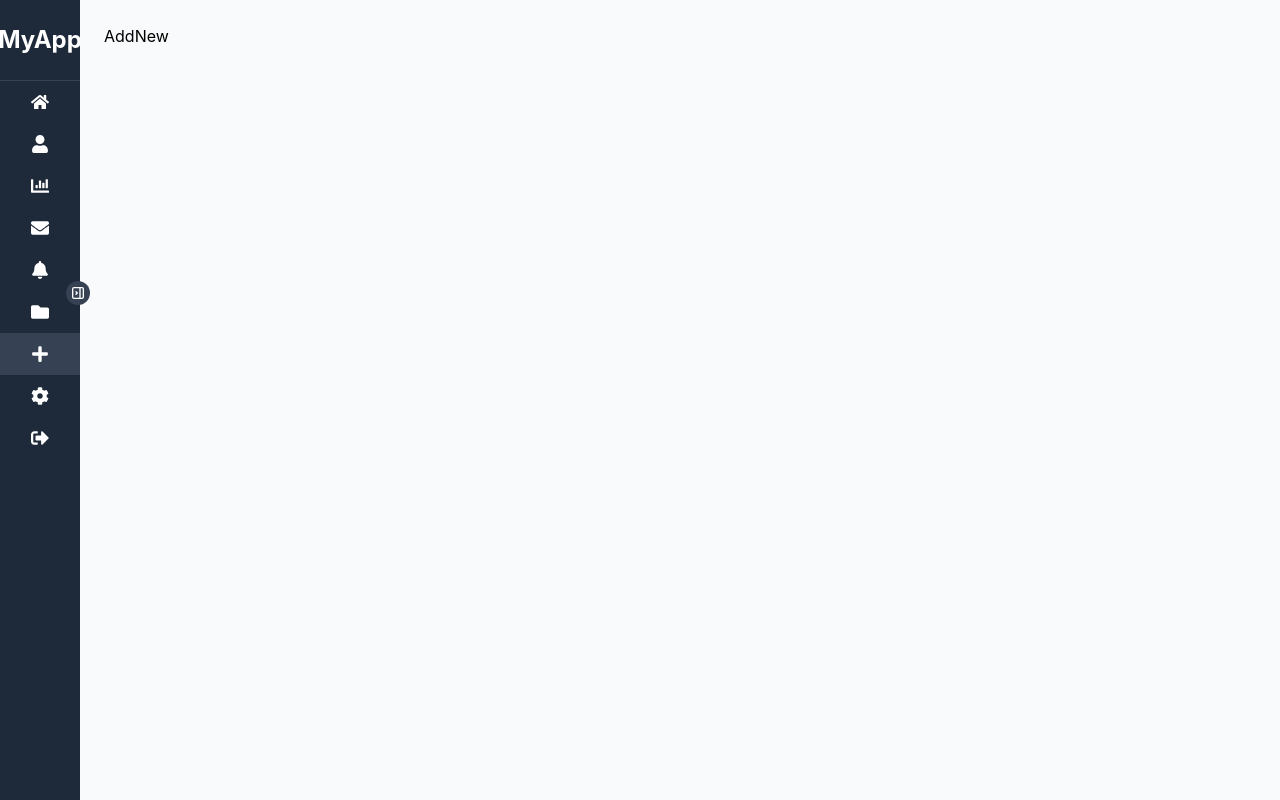
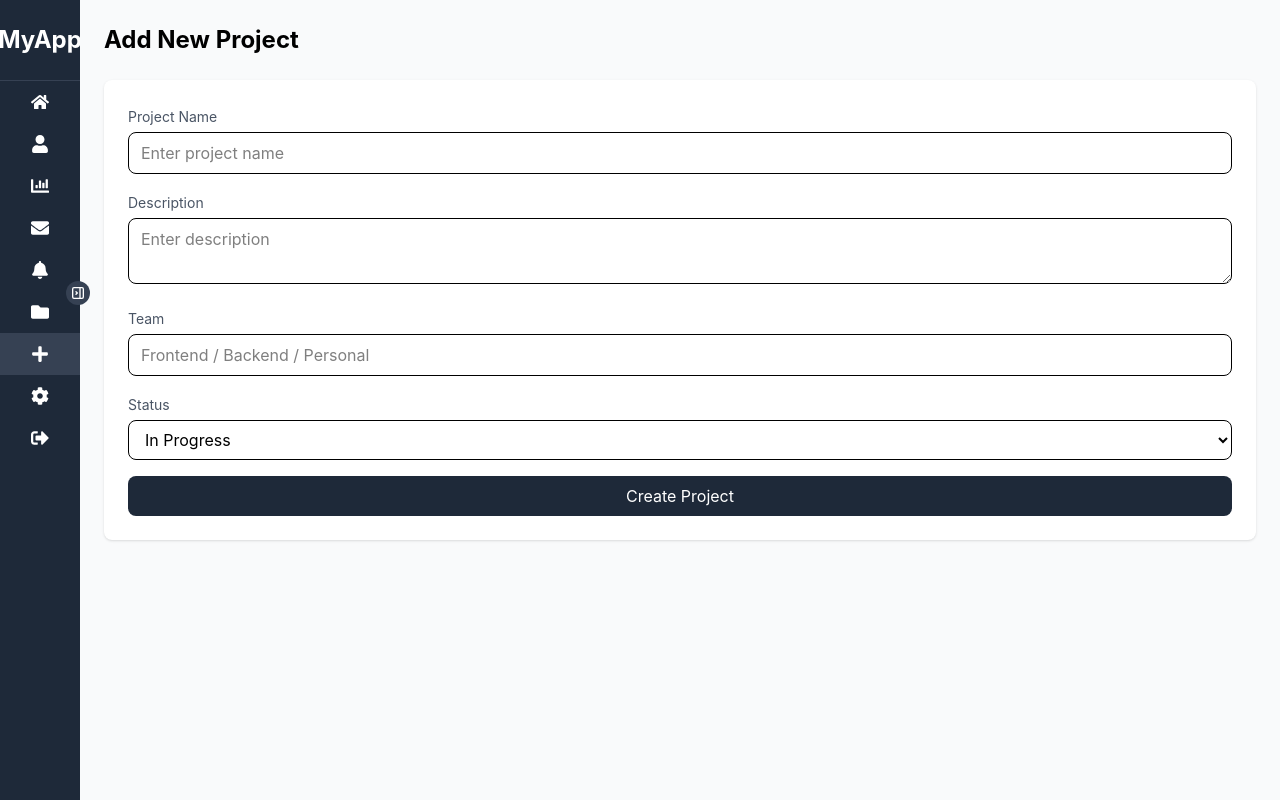
Before and after one commit to Aghakarim-23/adaptive-sidebar-navigation, a React (Vite) app: page /add-new in a window 1280 px wide. Built offline with nearby package versions, Linux system fonts and the light colour scheme.

Commit message:
add: content for the Add new page

```diff
--- a/src/pages/AddNew.jsx
+++ b/src/pages/AddNew.jsx
@@ -1,9 +1,96 @@
-import React from 'react'
+import { useState } from "react";
 
 const AddNew = () => {
+  const [form, setForm] = useState({
+    name: "",
+    description: "",
+    team: "",
+    status: "In Progress",
+  });
+
+  const handleChange = (e) => {
+    setForm({ ...form, [e.target.name]: e.target.value });
+  };
+
+  const handleSubmit = (e) => {
+    e.preventDefault();
+    console.log("New Project:", form);
+    alert("Project added!");
+  };
+
   return (
-    <div>AddNew</div>
-  )
-}
+    <div className="space-y-6">
+      {/* Title */}
+      <h1 className="text-2xl font-bold">Add New Project</h1>
 
-export default AddNew
+      {/* Form */}
+      <form
+        onSubmit={handleSubmit}
+        className="bg-white p-4 sm:p-6 rounded-lg shadow space-y-4"
+      >
+        {/* Name */}
+        <div>
+          <label className="text-sm text-gray-600">Project Name</label>
+          <input
+            type="text"
+            name="name"
+            value={form.name}
+            onChange={handleChange}
+            placeholder="Enter project name"
+            className="w-full border rounded-lg px-3 py-2 mt-1 outline-none focus:ring-2 focus:ring-gray-300"
+          />
+        </div>
+
+        {/* Description */}
+        <div>
+          <label className="text-sm text-gray-600">Description</label>
+          <textarea
+            name="description"
+            value={form.description}
+            onChange={handleChange}
+            placeholder="Enter description"
+            className="w-full border rounded-lg px-3 py-2 mt-1 outline-none focus:ring-2 focus:ring-gray-300"
+          />
+        </div>
+
+        {/* Team */}
+        <div>
+          <label className="text-sm text-gray-600">Team</label>
+          <input
+            type="text"
+            name="team"
+            value={form.team}
+            onChange={handleChange}
+            placeholder="Frontend / Backend / Personal"
+            className="w-full border rounded-lg px-3 py-2 mt-1 outline-none focus:ring-2 focus:ring-gray-300"
+          />
+        </div>
+
+        {/* Status */}
+        <div>
+          <label className="text-sm text-gray-600">Status</label>
+          <select
+            name="status"
+            value={form.status}
+            onChange={handleChange}
+            className="w-full border rounded-lg px-3 py-2 mt-1 outline-none"
+          >
+            <option>In Progress</option>
+            <option>Completed</option>
+            <option>Pending</option>
+          </select>
+        </div>
+
+        {/* Button */}
+        <button
+          type="submit"
+          className="w-full bg-gray-800 text-white py-2 rounded-lg hover:bg-gray-700 transition"
+        >
+          Create Project
+        </button>
+      </form>
+    </div>
+  );
+};
+
+export default AddNew;
```
